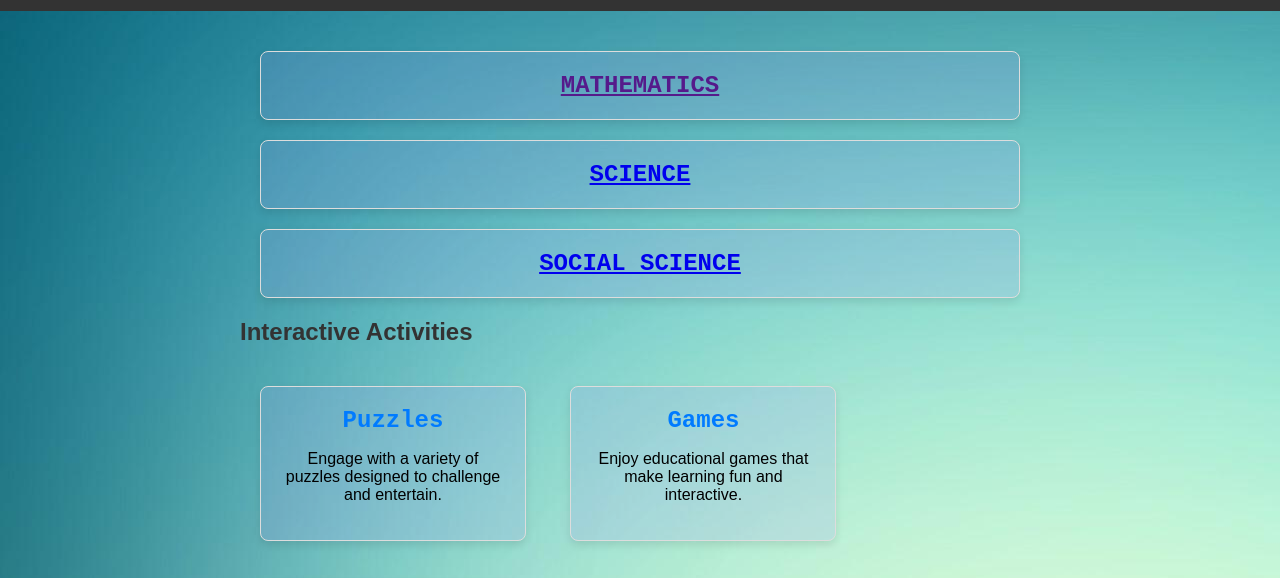
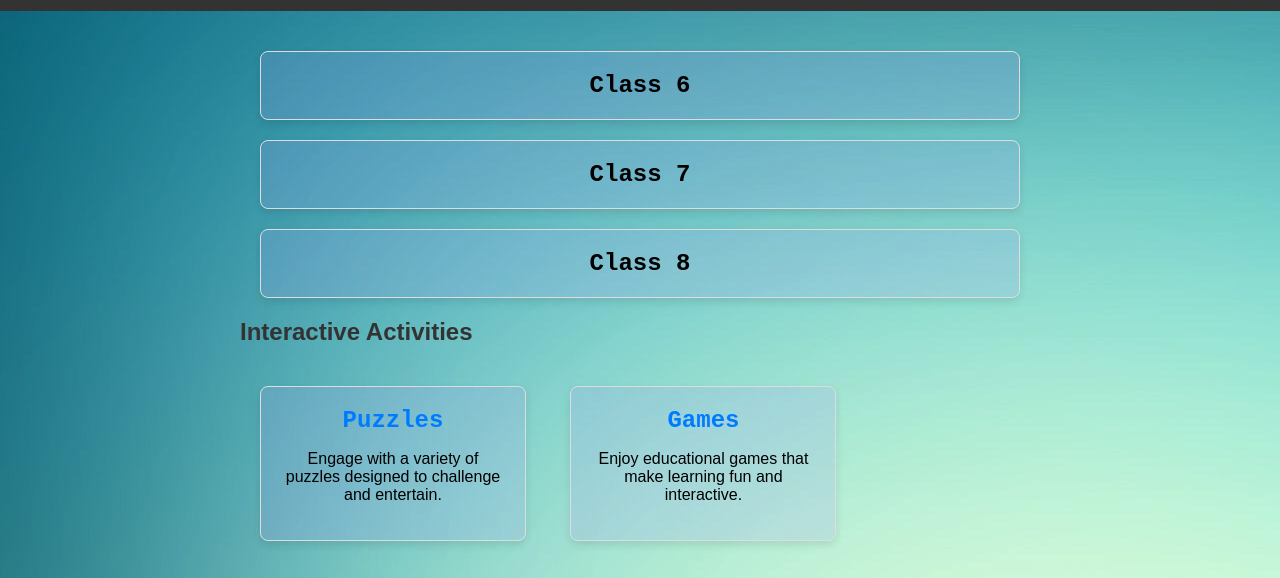
Before and after one commit to jwitesh/bugs-team-number-no-25, a plain HTML site: page Home.html in a window 1280 px wide. Shown: the part 193-771 px from the top of the page. Drawn offline with Linux system fonts and the light colour scheme.

Commit message:
Home Page

```diff
--- a/Home/Index.html
+++ b/Home.html
@@ -108,13 +108,13 @@
     <div class="container">
         <section>
             <div class="class-box">
-                <h3 style="color: black;"><a href="">MATHEMATICS</a></h3>
+                <h3 style="color: black;">Class 6</h3>
          </div>
             <div class="class-box">
-                <h3 style="color: black;"><a href="#">SCIENCE</a></h3>
+                <h3 style="color: black;">Class 7</h3>
             </div>
             <div class="class-box">
-                <h3 style="color: black;"><a href="#">SOCIAL SCIENCE</a></h3>
+                <h3 style="color: black;">Class 8</h3>
             </div>
         </section>
 
```
Also changed, not shown: 2048.html (renamed from Home/2048.html), GRADIENT.jpg (renamed from Home/GRADIENT.jpg), Home.jpeg (renamed from Home/Home.jpeg), MORE.html (renamed from Home/MORE.html), image/favicon.ico (renamed from Home/image/favicon.ico), puzzle.html (renamed from Home/puzzle.html).
